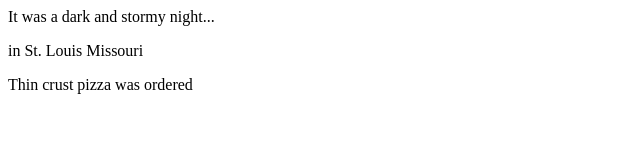
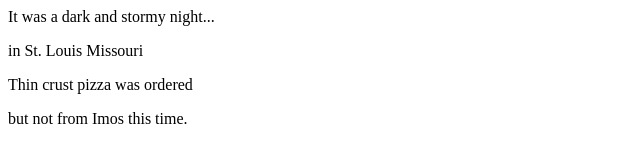
Before and after one commit to krgirard33/fireside-story, a plain HTML site: page index.html in a window 1280 px wide. Shown: the whole page, without its empty margins (0-640 px from the left). Drawn offline with Linux system fonts and the light colour scheme.

Commit message:
4th line of story

```diff
--- a/index.html
+++ b/index.html
@@ -4,5 +4,6 @@
     <p>It was a dark and stormy night...</p>
     <p>in St. Louis Missouri </p>
     <p>Thin crust pizza was ordered</p>
+    <p>but not from Imos this time. </p>
   </body>
 </html>
```
